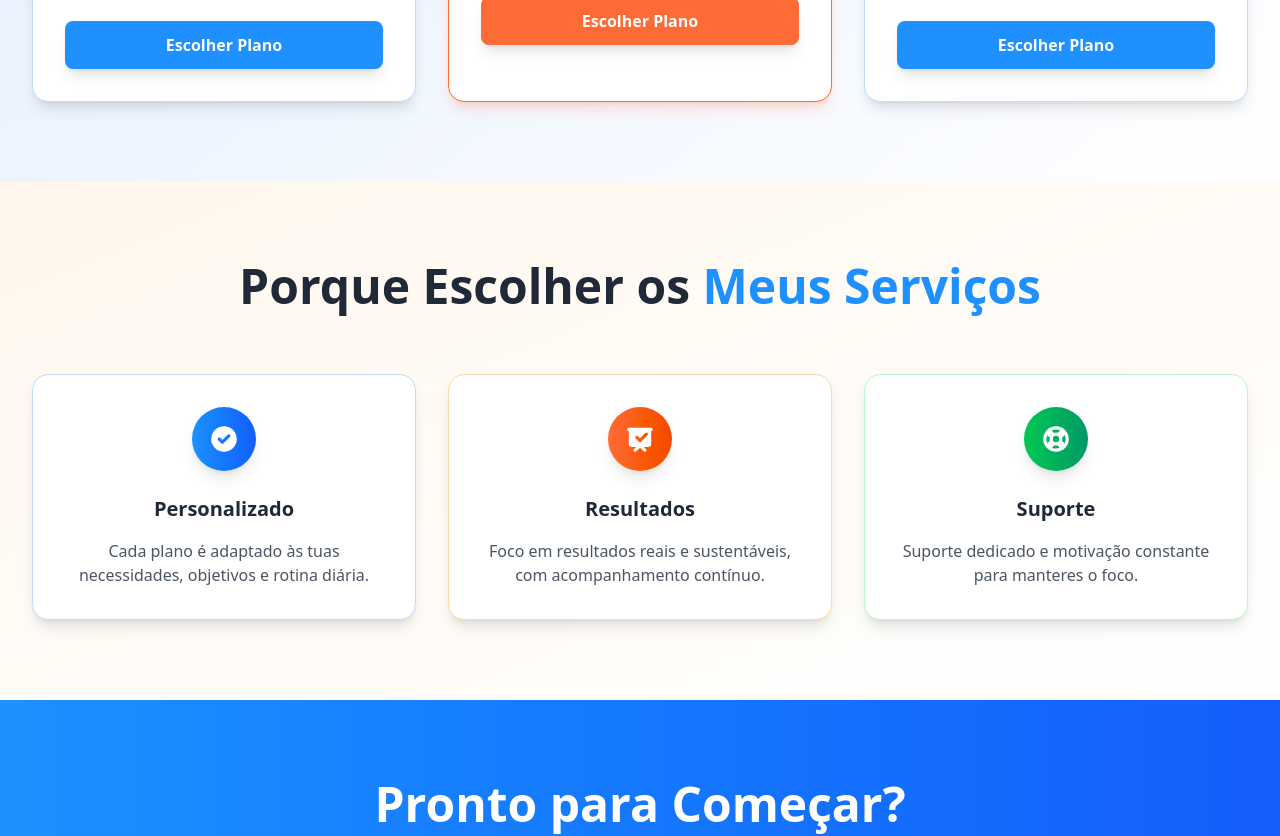
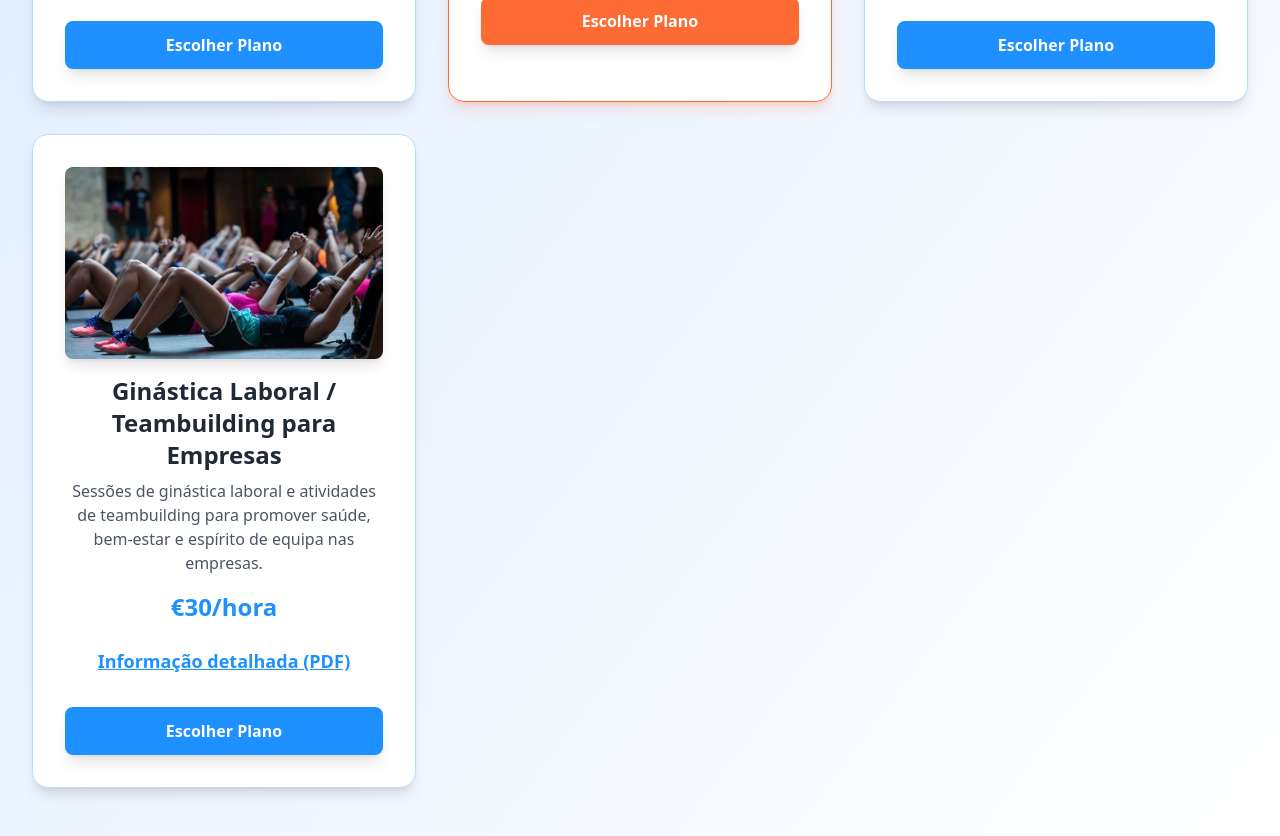
Before and after one commit to switchtft/fabiole, a Next.js app: page /servicos in a window 1280 px wide. Shown: the part 880-1716 px from the top of the page. Built offline with nearby package versions, Linux system fonts and the light colour scheme.

Commit message:
Ultimas mudanças - andré

```diff
--- a/src/app/contacto/page.tsx
+++ b/src/app/contacto/page.tsx
@@ -185,7 +185,7 @@ function ContactoPageInner() {
             A tua transformação começa hoje. Marca já a tua primeira sessão!
           </p>
           <a
-            href="tel:+351912345678"
+            href="tel:+351964553301"
             className="inline-block bg-[#FF6B35] hover:bg-[#FF6B35]/90 text-white font-bold text-lg px-10 py-4 rounded-lg transition-all duration-300 transform hover:scale-105 shadow-lg"
           >
             Ligar Agora
--- a/src/app/servicos/page.tsx
+++ b/src/app/servicos/page.tsx
@@ -37,6 +37,15 @@ export default function ServicosPage() {
       icon: "/images/grupo.png",
       color: "from-purple-500 to-pink-600",
       popular: false
+    },
+    {
+      title: "Ginástica Laboral / Teambuilding para Empresas",
+      desc: "Sessões de ginástica laboral e atividades de teambuilding para promover saúde, bem-estar e espírito de equipa nas empresas.",
+      price: "€30/hora",
+      icon: "/images/coletivo.jpg",
+      color: "from-green-500 to-emerald-600",
+      popular: false,
+      pdf: "https://1b7dd9d4-91c7-449f-be0e-7e7479c5029f.filesusr.com/ugd/3342dc_0223ae79b6854f449c15e195b1428f49.pdf"
     }
   ];
 
@@ -101,6 +110,18 @@ export default function ServicosPage() {
           basePrice = 20;
           break;
       }
+    } else if (selectedService === "Ginástica Laboral / Teambuilding para Empresas") {
+      switch (trainingDuration) {
+        case "30 minutos":
+          basePrice = 20;
+          break;
+        case "45 minutos":
+          basePrice = 25;
+          break;
+        case "1 hora":
+          basePrice = 30;
+          break;
+      }
     }
 
     return basePrice * trainingFrequency;
@@ -156,14 +177,27 @@ export default function ServicosPage() {
                   </div>
                 </div>
 
+                {service.pdf ? (
+                  <div className="mb-8 text-center">
+                    <a
+                      href={service.pdf}
+                      target="_blank"
+                      rel="noopener noreferrer"
+                      className="inline-block text-[#1E90FF] font-bold underline text-lg"
+                    >
+                      Informação detalhada (PDF)
+                    </a>
+                  </div>
+                ) : (
                   <div className="grid grid-cols-2 gap-3 mb-8">
-                  {service.features.map((feature, featureIndex) => (
+                    {service.features && service.features.map((feature, featureIndex) => (
                       <div key={featureIndex} className="flex items-center text-gray-600 text-sm">
                         <span className="text-green-500 mr-2">✓</span>
                         <span className="truncate">{feature}</span>
                       </div>
                     ))}
                   </div>
+                )}
 
                 <div className="text-center">
                   <button
```
Also changed, not shown: public/images/coletivo.jpg (added), 1 other file (tests, documents, lock files or other folders). Lines whose indentation alone changed are shown as unchanged.
